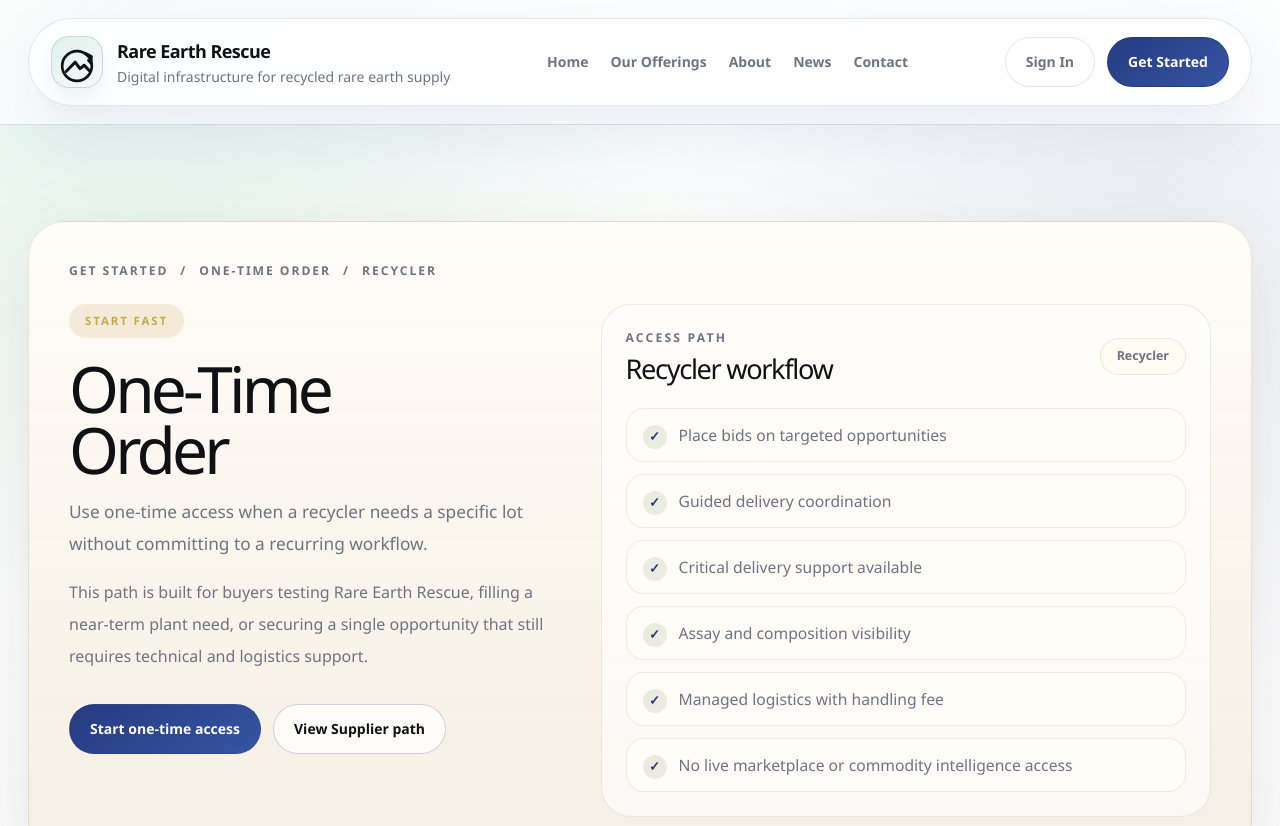
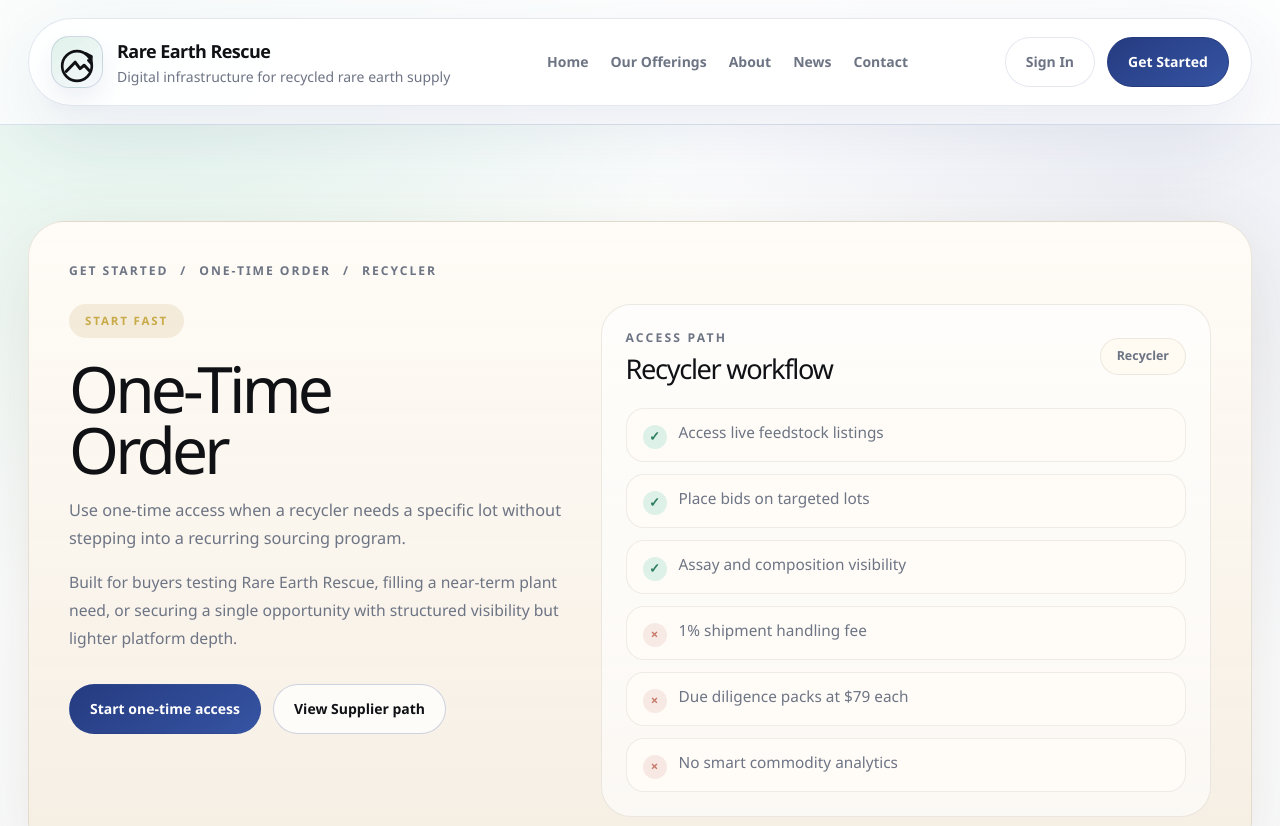
Before and after one commit to shivam333/RareEarthrescue, a React (Vite) app in the folder Version 1 React/: page /plans/one-time-order/recycler in a window 1280 px wide. Shown: the top 826 px of the page. Built offline with nearby package versions, Linux system fonts and the light colour scheme; no server answers.

Commit message:
Tighten offering plan copy and bullet states

```diff
--- a/Version 1 React/src/components/auth/AccessPathsSection.tsx
+++ b/Version 1 React/src/components/auth/AccessPathsSection.tsx
@@ -7,12 +7,32 @@
   comparisonHelperItems,
   getPlanDetailPath,
   planCards,
+  PlanBullet,
   PlanSlug,
   roleLabels,
 } from "../../data/authPlansData";
 
 function isRoleDrivenPlan(planId: string): planId is PlanSlug {
   return planId === "one-time-order" || planId === "subscription";
+}
+
+function BenefitRow({ bullet }: { bullet: PlanBullet }) {
+  const isNegative = bullet.tone === "negative";
+
+  return (
+    <div className="flex items-start gap-3">
+      <span
+        className={`mt-1 grid h-6 w-6 place-items-center rounded-full text-[0.82rem] font-bold ${
+          isNegative
+            ? "bg-[rgba(198,120,105,0.14)] text-[#c67869]"
+            : "bg-[#DDF1E8] text-[#2f7c62]"
+        }`}
+      >
+        {isNegative ? "×" : "✓"}
+      </span>
+      <span className="text-[0.92rem] leading-6 text-[#6D7484]">{bullet.text}</span>
+    </div>
+  );
 }
 
 type AccessPathsSectionProps = {
@@ -139,7 +159,7 @@
                         {plan.priceLabel}
                       </p>
                     ) : null}
-                    <p className="mt-3 text-[0.98rem] leading-7 text-[#6D7484]">
+                    <p className="mt-3 max-w-[28rem] text-[0.95rem] leading-6 text-[#6D7484]">
                       {plan.summary}
                     </p>
                   </div>
@@ -165,15 +185,10 @@
                       transition={{ duration: 0.24, ease: [0.22, 1, 0.36, 1] }}
                       className="mt-5"
                     >
-                      <p className="text-[0.98rem] leading-7 text-[#6D7484]">{planVariant.summary}</p>
+                      <p className="text-[0.94rem] leading-6 text-[#6D7484]">{planVariant.summary}</p>
                       <div className="mt-5 grid gap-3">
-                        {planVariant.bullets.slice(0, 6).map((bullet: string) => (
-                          <div key={bullet} className="flex items-start gap-3">
-                            <span className="mt-1 grid h-6 w-6 place-items-center rounded-full bg-[rgba(111,138,85,0.14)] text-[0.82rem] font-bold text-[#253B80]">
-                              ✓
-                            </span>
-                            <span className="text-[0.95rem] leading-7 text-[#6D7484]">{bullet}</span>
-                          </div>
+                        {planVariant.bullets.slice(0, 6).map((bullet) => (
+                          <BenefitRow key={bullet.text} bullet={bullet} />
                         ))}
                       </div>
                     </motion.div>
@@ -182,12 +197,7 @@
                   <div className="mt-5">
                     <div className="grid gap-3">
                       {plan.bullets?.map((bullet) => (
-                        <div key={bullet} className="flex items-start gap-3">
-                          <span className="mt-1 grid h-6 w-6 place-items-center rounded-full bg-[rgba(184,139,60,0.14)] text-[0.82rem] font-bold text-[#C8AA48]">
-                            ✓
-                          </span>
-                          <span className="text-[0.95rem] leading-7 text-[#6D7484]">{bullet}</span>
-                        </div>
+                        <BenefitRow key={bullet.text} bullet={bullet} />
                       ))}
                     </div>
                   </div>
--- a/Version 1 React/src/data/authPlansData.ts
+++ b/Version 1 React/src/data/authPlansData.ts
@@ -1,12 +1,17 @@
 export type AuthRole = "recycler" | "supplier";
 export type PlanSlug = "one-time-order" | "subscription";
 export type AuthPlanType = "free" | "subscription";
+export type PlanBulletTone = "positive" | "negative";
+export type PlanBullet = {
+  text: string;
+  tone: PlanBulletTone;
+};
 
 export type PlanVariant = {
   shortLabel: string;
   title: string;
   summary: string;
-  bullets: string[];
+  bullets: PlanBullet[];
   detailTitle: string;
   detailSummary: string;
   bestFor: string[];
@@ -24,7 +29,7 @@
   featured?: boolean;
   planType?: AuthPlanType;
   variants?: Record<AuthRole, PlanVariant>;
-  bullets?: string[];
+  bullets?: PlanBullet[];
 };
 
 export const roleLabels: Record<AuthRole, string> = {
@@ -39,25 +44,25 @@
     title: "One-Time Order",
     progression: "Best for a first transaction",
     priceLabel: "Per transaction",
-    summary: "Move a targeted lot with guided execution and low commitment.",
+    summary: "Target one opportunity with guided execution and minimal commitment.",
     cta: "Start one-time access",
     planType: "free",
     variants: {
       recycler: {
         shortLabel: "Recycler",
         title: "One-time procurement path",
-        summary: "Bid on a targeted opportunity with guided execution and delivery support.",
+        summary: "Bid on one qualified lot without committing to recurring marketplace access.",
         bullets: [
-          "Place bids on targeted opportunities",
-          "Guided delivery coordination",
-          "Critical delivery support available",
-          "Assay and composition visibility",
-          "Managed logistics with handling fee",
-          "No live marketplace or commodity intelligence access",
+          { text: "Access live feedstock listings", tone: "positive" },
+          { text: "Place bids on targeted lots", tone: "positive" },
+          { text: "Assay and composition visibility", tone: "positive" },
+          { text: "1% shipment handling fee", tone: "negative" },
+          { text: "Due diligence packs at $79 each", tone: "negative" },
+          { text: "No smart commodity analytics", tone: "negative" },
         ],
-        detailTitle: "Use one-time access when a recycler needs a specific lot without committing to a recurring workflow.",
+        detailTitle: "Use one-time access when a recycler needs a specific lot without stepping into a recurring sourcing program.",
         detailSummary:
-          "This path is built for buyers testing Rare Earth Rescue, filling a near-term plant need, or securing a single opportunity that still requires technical and logistics support.",
+          "Built for buyers testing Rare Earth Rescue, filling a near-term plant need, or securing a single opportunity with structured visibility but lighter platform depth.",
         bestFor: [
           "A focused procurement need with defined tonnage or chemistry",
           "A first transaction before moving into recurring sourcing",
@@ -85,18 +90,16 @@
       supplier: {
         shortLabel: "Supplier",
         title: "One-time sell-side path",
-        summary: "Post a single opportunity and move it through a guided sale workflow.",
+        summary: "Move a single sell-side lot through a guided workflow with lighter tooling.",
         bullets: [
-          "Post a live feedstock opportunity",
-          "Guided pickup assignment",
-          "Payment after sale confirmation",
-          "Manual BOM and composition entry",
-          "Managed logistics with handling fee",
-          "No commodity intelligence or bidding tools",
+          { text: "Run up to 3 live bidding workflows at a time", tone: "positive" },
+          { text: "No commodity intelligence or bidding tools", tone: "negative" },
+          { text: "Manual BOM and composition entry", tone: "negative" },
+          { text: "Guided pickup assignment", tone: "negative" },
         ],
-        detailTitle: "Use one-time access when a supplier wants to test the market with a single lot or a one-off disposal event.",
+        detailTitle: "Use one-time access when a supplier wants to test the market with a single lot or one-off disposal event.",
         detailSummary:
-          "This path is built for scrappers, dismantlers, ITAD operators, and industrial salvage teams that need a structured sale without committing to a recurring program.",
+          "Built for scrappers, dismantlers, ITAD operators, and industrial salvage teams that need a structured sale without ongoing subscription tools.",
         bestFor: [
           "A first transaction through Rare Earth Rescue",
           "A one-off lot of rare-earth-bearing scrap that needs specialist buyers",
@@ -129,7 +132,7 @@
     title: "Subscription",
     progression: "Recommended for repeat operators",
     priceLabel: "$599 / month",
-    summary: "Unlock recurring access, stronger intelligence, and deeper workflow support.",
+    summary: "Unlock recurring access, richer intelligence, and deeper workflow support.",
     cta: "Create subscription account",
     featured: true,
     planType: "subscription",
@@ -137,18 +140,18 @@
       recycler: {
         shortLabel: "Recycler",
         title: "Recurring procurement path",
-        summary: "Designed for buyers who need steady discovery, direct pricing, and repeat sourcing workflows.",
+        summary: "Built for buyers who need steady discovery, direct pricing, and repeat sourcing depth.",
         bullets: [
-          "Access live feedstock listings",
-          "Submit buy prices directly",
-          "Commodity analytics and supply hotspots",
-          "Fixed feedstock supply contracts",
-          "No handling fee",
-          "Designed for recurring procurement workflows",
+          { text: "Access the feedstock recommender", tone: "positive" },
+          { text: "Access live listings and closed auction events", tone: "positive" },
+          { text: "Assay and composition visibility", tone: "positive" },
+          { text: "No handling fee", tone: "positive" },
+          { text: "10 free due diligence packs", tone: "positive" },
+          { text: "Commodity analytics and supply hotspots", tone: "positive" },
         ],
-        detailTitle: "Subscription is the right fit when recycler utilization depends on repeat sourcing and better market visibility.",
+        detailTitle: "Subscription fits when recycler utilization depends on repeat sourcing and better market visibility.",
         detailSummary:
-          "This path supports refiners, magnet recyclers, and recovery operators that need recurring access to fragmented supply, pricing signals, and structured commercial workflows.",
+          "This path supports refiners, magnet recyclers, and recovery operators that need recurring access to fragmented supply, closed-event opportunities, and structured commercial workflows.",
         bestFor: [
           "Facilities that need repeat feedstock visibility to avoid idle capacity",
           "Procurement teams that want direct pricing and recurring supplier relationships",
@@ -176,17 +179,14 @@
       supplier: {
         shortLabel: "Supplier",
         title: "Recurring sell-side path",
-        summary: "Best for sellers running repeat lots, faster operations, and more structured buyer engagement.",
+        summary: "Built for sellers running repeat lots with better automation and market visibility.",
         bullets: [
-          "Run up to 3 live bidding workflows",
-          "Schedule pickups directly",
-          "Access commodity intelligence",
-          "No handling fee",
-          "Faster post-sale payment flow",
-          "BOM and composition autofill from images and existing data",
-          "Managed recurring contracts",
+          { text: "Post live feedstock opportunities and active catalogs", tone: "positive" },
+          { text: "Commodity intelligence and sales analytics", tone: "positive" },
+          { text: "BOM and composition autofill from images and existing data", tone: "positive" },
+          { text: "Schedule pickups directly", tone: "positive" },
         ],
-        detailTitle: "Subscription is built for suppliers who generate repeat recovery opportunities and want a faster, more informed sell-side workflow.",
+        detailTitle: "Subscription is built for suppliers generating repeat recovery opportunities and wanting a faster, more informed sell-side workflow.",
         detailSummary:
           "This path supports operators moving regular lots and needing stronger listing tools, less manual entry, and better visibility into pricing and buyer demand.",
         bestFor: [
@@ -225,12 +225,11 @@
       "Tailored support for managed sourcing, structured sell-side programs, and multi-site commercial workflows.",
     cta: "Talk to our team",
     bullets: [
-      "Managed sourcing or sell-side programs",
-      "Custom commercial models",
-      "Cross-region logistics coordination",
-      "Batch consolidation and workflow design",
-      "High-touch onboarding and advisory",
-      "Tailored support for multi-site operators",
+      { text: "Custom commercial models", tone: "positive" },
+      { text: "Cross-region logistics coordination", tone: "positive" },
+      { text: "Batch consolidation and workflow design", tone: "positive" },
+      { text: "High-touch onboarding and advisory", tone: "positive" },
+      { text: "Tailored support for multi-site operators", tone: "positive" },
     ],
   },
 ];
--- a/Version 1 React/src/pages/PlanDetailPage.tsx
+++ b/Version 1 React/src/pages/PlanDetailPage.tsx
@@ -5,6 +5,7 @@
   AuthRole,
   getPlanCardBySlug,
   getPlanDetailPath,
+  PlanBullet,
   PlanSlug,
   roleLabels,
 } from "../data/authPlansData";
@@ -23,6 +24,31 @@
 
 function isAuthRole(value: string | undefined): value is AuthRole {
   return value === "recycler" || value === "supplier";
+}
+
+function BenefitRow({ bullet }: { bullet: PlanBullet }) {
+  const isNegative = bullet.tone === "negative";
+
+  return (
+    <motion.div
+      initial={{ opacity: 0, x: -10 }}
+      whileInView={{ opacity: 1, x: 0 }}
+      viewport={{ once: true, amount: 0.3 }}
+      transition={{ duration: 0.35 }}
+      className="flex items-start gap-3 rounded-[18px] border border-[rgba(104,90,59,0.1)] bg-[rgba(255,252,247,0.85)] px-4 py-3"
+    >
+      <span
+        className={`mt-1 grid h-6 w-6 place-items-center rounded-full text-[0.82rem] font-bold ${
+          isNegative
+            ? "bg-[rgba(198,120,105,0.14)] text-[#c67869]"
+            : "bg-[#DDF1E8] text-[#2f7c62]"
+        }`}
+      >
+        {isNegative ? "×" : "✓"}
+      </span>
+      <span className="text-[0.96rem] leading-6 text-[#6D7484]">{bullet.text}</span>
+    </motion.div>
+  );
 }
 
 export function PlanDetailPage() {
@@ -89,10 +115,10 @@
               <h1 className="mt-5 max-w-[11ch] text-[clamp(3rem,5vw,5.6rem)] leading-[0.96] tracking-[-0.06em] text-[#0F1115]">
                 {planCard.title}
               </h1>
-              <p className="mt-4 max-w-[44rem] text-[1.08rem] leading-8 text-[#6D7484]">
+              <p className="mt-4 max-w-[44rem] text-[1.02rem] leading-7 text-[#6D7484]">
                 {variant.detailTitle}
               </p>
-              <p className="mt-4 max-w-[44rem] text-[1rem] leading-8 text-[#6D7484]">
+              <p className="mt-4 max-w-[44rem] text-[0.98rem] leading-7 text-[#6D7484]">
                 {variant.detailSummary}
               </p>
 
@@ -127,19 +153,9 @@
 
                 <div className="mt-6 grid gap-3">
                   {variant.bullets.map((bullet, index) => (
-                    <motion.div
-                      key={bullet}
-                      initial={{ opacity: 0, x: -10 }}
-                      whileInView={{ opacity: 1, x: 0 }}
-                      viewport={{ once: true, amount: 0.3 }}
-                      transition={{ duration: 0.35, delay: index * 0.05 }}
-                      className="flex items-start gap-3 rounded-[18px] border border-[rgba(104,90,59,0.1)] bg-[rgba(255,252,247,0.85)] px-4 py-3"
-                    >
-                      <span className="mt-1 grid h-6 w-6 place-items-center rounded-full bg-[rgba(111,138,85,0.14)] text-[0.82rem] font-bold text-[#253B80]">
-                        ✓
-                      </span>
-                      <span className="text-[0.98rem] leading-7 text-[#6D7484]">{bullet}</span>
-                    </motion.div>
+                    <div key={bullet.text} style={{ animationDelay: `${index * 0.05}s` }}>
+                      <BenefitRow bullet={bullet} />
+                    </div>
                   ))}
                 </div>
               </div>
```
Also changed, not shown: 4 other files (tests, documents, lock files or other folders).
